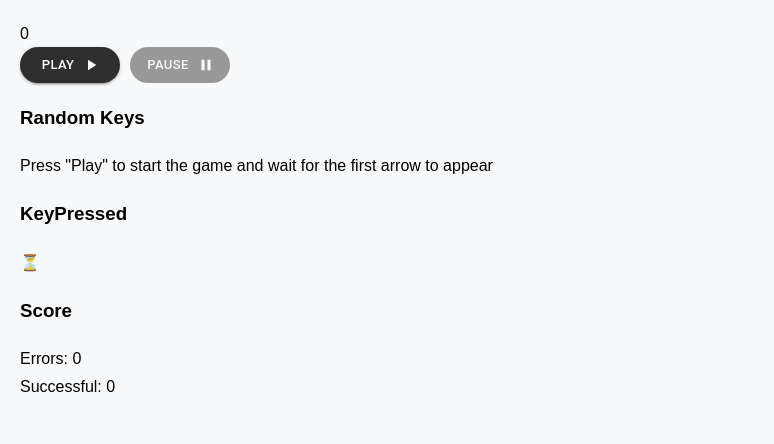
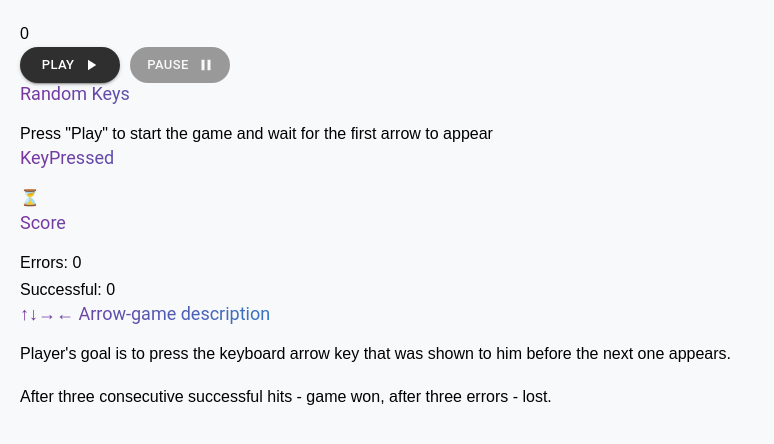
Before and after one commit to ananastasiap/game-of-arrows, a React (Vite) app: page / in a window 1280 px wide. Shown: the top 444 px of the page, without its empty margins (0-774 px from the left). Built offline with nearby package versions, Linux system fonts and the light colour scheme.

Commit message:
feat: complete Header in UI

```diff
--- /dev/null
+++ b/src/components/UI/header/header.component.tsx
@@ -0,0 +1,26 @@
+import cn from "classnames"
+
+import {
+  Typography as MaterialTypography,
+  TypographyProps as MaterialTypographyProps,
+} from "@mui/material"
+
+import styles from "./header.module.scss"
+
+export interface IHeaderProps extends MaterialTypographyProps {}
+
+const Header: React.FC<IHeaderProps> = (props) => {
+  const { children, className = "" } = props
+
+  return (
+    <MaterialTypography
+      variant="h3"
+      {...props}
+      className={cn(styles.text, className)}
+    >
+      {children}
+    </MaterialTypography>
+  )
+}
+
+export default Header
--- /dev/null
+++ b/src/components/UI/header/header.module.scss
@@ -0,0 +1,18 @@
+.text {
+  margin: 0;
+  margin-bottom: var(--spacing-medium);
+
+  font-size: 18px;
+  color: var(--color-gray-dark);
+
+  background: -webkit-linear-gradient(
+    right bottom,
+    #162454,
+    #533389,
+    #0a9ed8,
+    #7a359f
+  );
+  background-clip: text;
+  -webkit-background-clip: text;
+  -webkit-text-fill-color: transparent;
+}
--- /dev/null
+++ b/src/components/UI/header/index.ts
@@ -0,0 +1 @@
+export { default } from "./header.component"
--- a/src/components/UI/index.ts
+++ b/src/components/UI/index.ts
@@ -1,3 +1,4 @@
 import Button from "./button/button.component"
+import Header from "./header/header.component"
 
-export { Button }
+export { Button, Header }
--- /dev/null
+++ b/src/components/playground/components/description/description.component.tsx
@@ -0,0 +1,19 @@
+import { Header } from "../../../UI"
+
+const Description: React.FC = () => {
+  return (
+    <div>
+      <Header>↑↓→← Arrow-game description</Header>
+      <p>
+        Player's goal is to press the keyboard arrow key that was shown to him
+        before the next one appears.
+      </p>
+      <p>
+        After three consecutive successful hits - game won, after three errors -
+        lost.
+      </p>
+    </div>
+  )
+}
+
+export default Description
--- /dev/null
+++ b/src/components/playground/components/description/index.ts
@@ -0,0 +1 @@
+export { default } from "./description.component"
--- a/src/components/playground/components/key-pressed/keyPressed.component.tsx
+++ b/src/components/playground/components/key-pressed/keyPressed.component.tsx
@@ -3,6 +3,7 @@
 import { useAppDispatch } from "../../../../app/hooks"
 import { setEnteredValue } from "../../store/slices"
 import { useKeyPressedElement } from "./hooks"
+import { Header } from "../../../UI"
 
 export interface IKeyPressedProps {
   isTimerActive: boolean
@@ -34,7 +35,7 @@
 
   return (
     <div>
-      <h3>KeyPressed</h3>
+      <Header>KeyPressed</Header>
       <span>{keyPressedElement}</span>
     </div>
   )
--- a/src/components/playground/components/random-keys/randomKeys.component.tsx
+++ b/src/components/playground/components/random-keys/randomKeys.component.tsx
@@ -1,4 +1,5 @@
 import { useAppSelector } from "../../../../app/hooks"
+import { Header } from "../../../UI"
 import RandomArrows from "./components/random-arrows"
 import WelcomeText from "./components/welcome-text"
 
@@ -14,7 +15,7 @@
 
   return (
     <div>
-      <h3>Random Keys</h3>
+      <Header>Random Keys</Header>
 
       {state.steps.length === 0 ? (
         <WelcomeText isTimerActive={isTimerActive} />
--- a/src/components/playground/components/score/score.component.tsx
+++ b/src/components/playground/components/score/score.component.tsx
@@ -1,11 +1,12 @@
 import { useAppSelector } from "../../../../app/hooks"
+import { Header } from "../../../UI"
 
 const Score: React.FC = () => {
   const state = useAppSelector((state) => state.playground)
 
   return (
     <>
-      <h3>Score</h3>
+      <Header>Score</Header>
       <span>Errors: {state.totalUnsuccessful}</span>
       <br />
       <span>Successful: {state.totalSuccessful}</span>
--- a/src/components/playground/playground.component.tsx
+++ b/src/components/playground/playground.component.tsx
@@ -8,6 +8,7 @@
 import { END_GAME_CONDITIONS, INTERVAL_TIME } from "./constants"
 import Score from "./components/score"
 import Modal from "./components/modal"
+import Description from "./components/description"
 
 const Playground: React.FC = () => {
   const state = useAppSelector((state) => state.playground)
@@ -60,6 +61,7 @@
       <RandomKey isTimerActive={isTimerActive} />
       <KeyPressed isTimerActive={isTimerActive} />
       <Score />
+      <Description />
       {isShowModal && (
         <Modal
           setIsShowModal={setIsShowModal}
```
